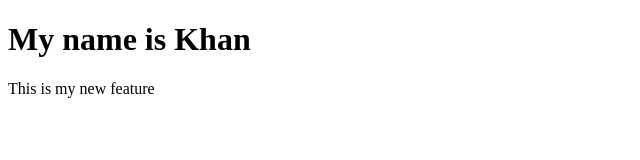
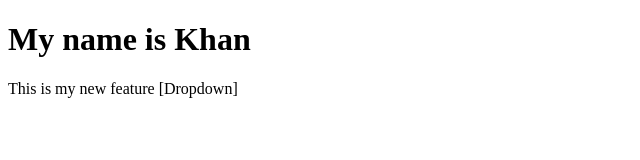
Before and after one commit to HiteshL30/localrepo, a plain HTML site: page index.html in a window 1280 px wide. Shown: the whole page, without its empty margins (0-640 px from the left). Drawn offline with Linux system fonts and the light colour scheme.

Commit message:
new dropdown

```diff
--- a/index.html
+++ b/index.html
@@ -1,5 +1,5 @@
 <!DOCTYPE html>
 <body>
     <h1>My name is Khan</h1>
-    <p>This is my new feature</p>
+    <p>This is my new feature [Dropdown] </p>
 </body>
```
